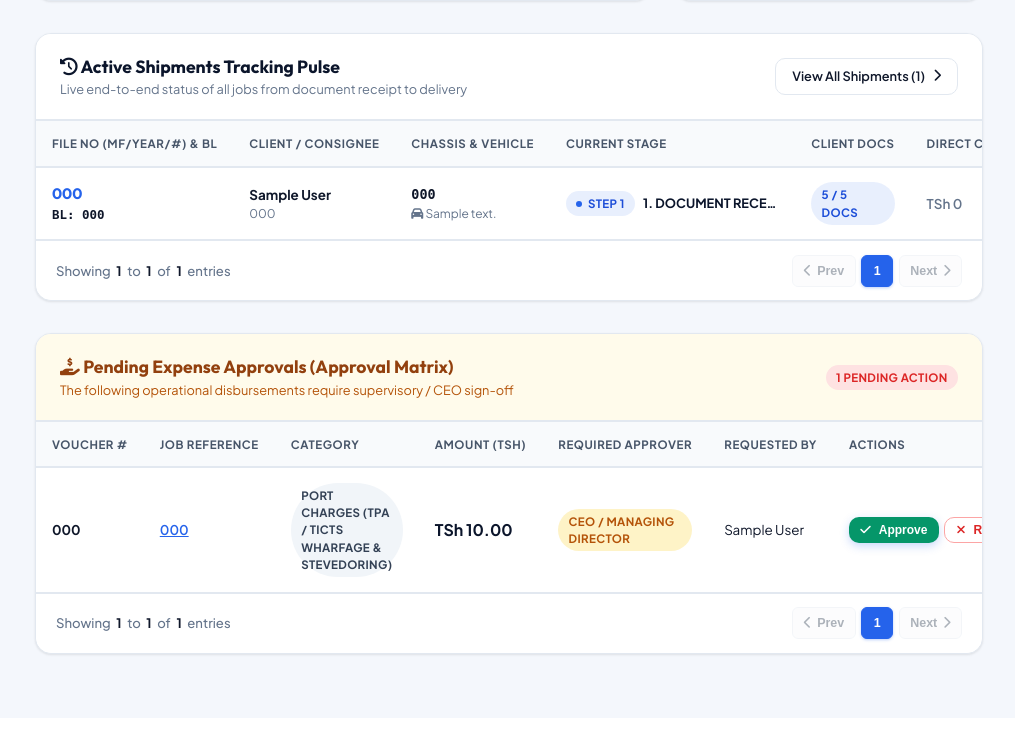
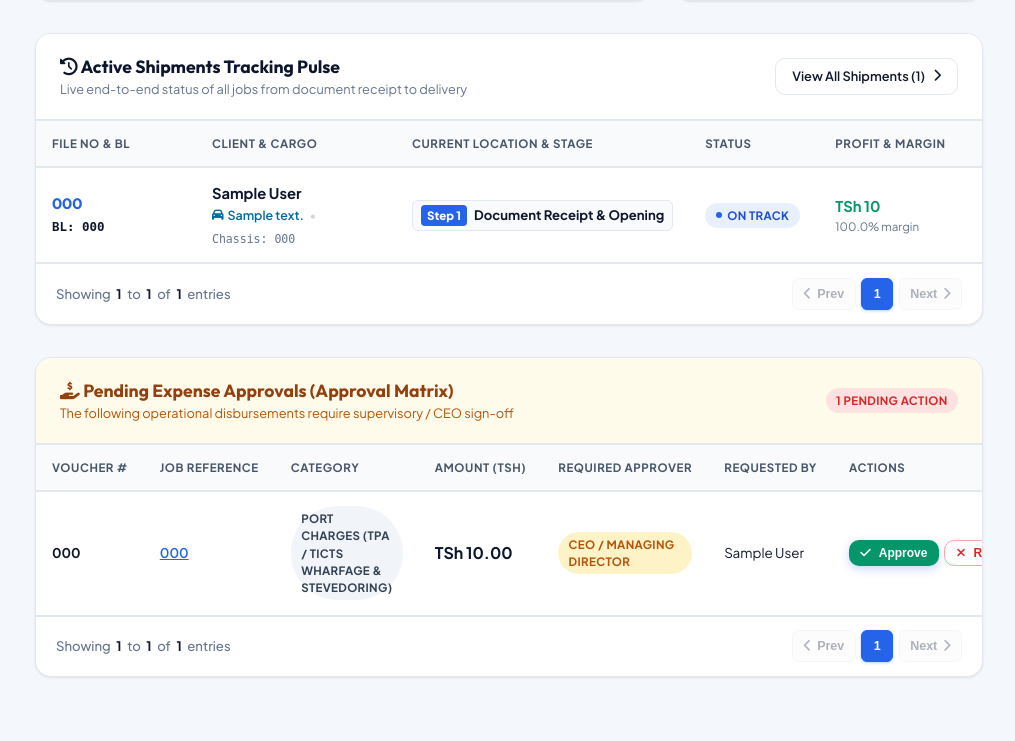
Before and after one commit to Nyisulya/malkia, a Django app: page /dashboard/ in a window 1280 px wide. Shown: the part 1288-2029 px from the top of the page, without its empty margins (265-1280 px from the left). Before the commit the page ends 1945 px from the top, so only its background shows below. Run offline with Django 5.2, Linux system fonts and the light colour scheme; a user stored in the database is signed in; tables that the repository leaves empty hold one stand-in row (values such as "Sample post"); data that the repository does not hold is empty.

Commit message:
Streamline CEO Tracking table: Remove 0/5 docs clutter, fix stage names, preserve Track and File actions

```diff
--- a/core/models.py
+++ b/core/models.py
@@ -395,6 +395,26 @@ class JobShipment(models.Model):
     @property
     def current_stage_obj(self):
         return self.stages.filter(stage_number=self.current_stage_number).first()
+
+    @property
+    def current_stage_display_name(self):
+        st = self.stages.filter(stage_number=self.current_stage_number).first()
+        if st and st.name_en:
+            return st.name_en
+        stage_names = {
+            1: "Document Receipt & Opening",
+            2: "TRA Declaration (TANCIS)",
+            3: "Assessment & Duty Notice",
+            4: "Customs Duty Payment",
+            5: "Physical Verification",
+            6: "Delivery Order (D/O)",
+            7: "Shipping Line Release",
+            8: "Port Invoice & Assessment",
+            9: "Port Charges Payment",
+            10: "In-Bond Yard Transfer",
+            11: "Gate Pass & Handover"
+        }
+        return stage_names.get(self.current_stage_number, f"Stage {self.current_stage_number}")
 
     @property
     def received_docs_checklist(self):
--- a/templates/core/dashboard.html
+++ b/templates/core/dashboard.html
@@ -761,107 +761,104 @@
         <table class="modern-table" data-page-size="8">
             <thead>
                 <tr>
-                    <th>{% if is_ceo or is_admin %}File No (MF/Year/#) &amp; BL{% else %}File Name (BL Number){% endif %}</th>
-                    <th>Client / Consignee</th>
-                    <th>Chassis &amp; Vehicle</th>
-                    <th>Current Stage</th>
-                    <th>Client Docs</th>
+                    <th style="min-width:160px;">File No &amp; BL</th>
+                    <th style="min-width:200px;">Client &amp; Cargo</th>
+                    <th style="min-width:220px;">Current Location &amp; Stage</th>
+                    <th style="min-width:130px;">Status</th>
                     {% if can_view_financials %}
-                    <th>Direct Costs</th>
-                    <th>Gross Margin</th>
-                    {% else %}
-                    <th>Assigned Officers</th>
-                    <th>Cargo / Vehicle</th>
+                    <th style="min-width:150px;">Profit &amp; Margin</th>
                     {% endif %}
-                    <th>Action</th>
+                    <th style="text-align:right;min-width:150px;">Action</th>
                 </tr>
             </thead>
             <tbody>
                 {% for job in jobs %}
                 <tr>
+                    <!-- 1. FILE NO & BL -->
                     <td>
-                        {% if is_ceo or is_admin %}
                         <strong style="font-family:var(--font-heading);font-size:0.95rem;color:var(--brand-navy-900);">
                             <a href="{% url 'job_detail' job.id %}" style="color:var(--brand-primary);text-decoration:none;">
                                 {{ job.job_number }}
                             </a>
                         </strong>
-                        <div style="font-size:0.78rem;font-weight:700;color:#0F172A;font-family:monospace;">BL: {{ job.bl_number|default:"—" }}</div>
-                        {% else %}
-                        <strong style="font-family:monospace;font-size:0.95rem;color:var(--brand-navy-900);">
-                            <a href="{% url 'job_detail' job.id %}" style="color:var(--brand-primary);text-decoration:none;">
-                                {{ job.staff_file_name }}
-                            </a>
+                        <div style="font-size:0.78rem;font-weight:700;color:#0F172A;font-family:monospace;margin-top:2px;">
+                            BL: {{ job.bl_number|default:"—" }}
+                        </div>
+                    </td>
+
+                    <!-- 2. CLIENT & CARGO -->
+                    <td>
+                        <strong style="color:var(--brand-navy-900);font-size:0.92rem;display:block;">
+                            {{ job.customer.company_name }}
                         </strong>
-                        {% endif %}
+                        <div style="font-size:0.78rem;color:#475569;margin-top:2px;display:flex;align-items:center;gap:0.35rem;flex-wrap:wrap;">
+                            <span style="display:inline-flex;align-items:center;gap:0.25rem;color:#0369A1;font-weight:600;">
+                                <i class="fa-solid fa-car" style="font-size:0.72rem;"></i>
+                                {{ job.cargo_description|default:"1 Motor Vehicle"|truncatechars:26 }}
+                            </span>
+                            {% if job.chassis_number and job.chassis_number != "—" and job.chassis_number != "-" %}
+                            <span style="color:#CBD5E1;">&bull;</span>
+                            <span style="font-family:monospace;font-size:0.72rem;color:#64748B;">Chassis: {{ job.chassis_number|truncatechars:10 }}</span>
+                            {% endif %}
+                        </div>
                     </td>
+
+                    <!-- 3. CURRENT LOCATION & STAGE -->
                     <td>
-                        <strong style="color:var(--text-main);">{{ job.customer.company_name }}</strong>
-                        <div style="font-size:0.75rem;color:var(--text-muted);">{{ job.customer.phone }}</div>
-                    </td>
-                    <td>
-                        <div><span style="font-weight:600;color:#0F172A;font-family:monospace;">{{ job.chassis_number|default:"—" }}</span></div>
-                        <div style="font-size:0.75rem;color:var(--text-muted);"><i class="fa-solid fa-car"></i> {{ job.cargo_description|default:"1 Motor Vehicle"|truncatechars:24 }}</div>
-                    </td>
-                    <td>
-                        <div style="display:flex;align-items:center;gap:0.5rem;flex-wrap:nowrap;">
-                            <span class="badge-pill {% if job.status == 'DELAYED' %}badge-delayed{% elif job.status == 'COMPLETED' %}badge-completed{% else %}badge-active{% endif %}" style="flex-shrink:0;">
-                                <span class="badge-dot"></span>
+                        <div style="display:inline-flex;align-items:center;gap:0.45rem;background:#F8FAFC;padding:4px 8px;border-radius:6px;border:1px solid #E2E8F0;">
+                            <span style="font-size:0.72rem;font-weight:800;background:var(--brand-primary);color:#FFF;padding:2px 6px;border-radius:4px;white-space:nowrap;">
                                 Step {{ job.current_stage_number }}
                             </span>
-                            <span style="font-size:0.8rem;font-weight:700;color:var(--brand-navy-900);white-space:nowrap;overflow:hidden;text-overflow:ellipsis;">
-                                {{ job.current_stage_obj.name_en|default:"1. DOCUMENT RECEIVE" }}
+                            <span style="font-size:0.82rem;font-weight:700;color:var(--brand-navy-900);white-space:nowrap;">
+                                {{ job.current_stage_display_name }}
                             </span>
                         </div>
                     </td>
+
+                    <!-- 4. STATUS -->
                     <td>
-                        <span class="badge-pill badge-active">{{ job.received_docs_count }} / 5 Docs</span>
+                        {% if job.status == 'DELAYED' %}
+                        <span class="badge-pill badge-delayed" style="font-weight:700;">
+                            <span class="badge-dot"></span> Delayed
+                        </span>
+                        {% elif job.status == 'COMPLETED' or job.status == 'CLOSED' %}
+                        <span class="badge-pill badge-completed" style="font-weight:700;">
+                            <span class="badge-dot"></span> Completed
+                        </span>
+                        {% else %}
+                        <span class="badge-pill badge-active" style="font-weight:700;">
+                            <span class="badge-dot"></span> On Track
+                        </span>
+                        {% endif %}
                     </td>
+
+                    <!-- 5. PROFIT & MARGIN -->
                     {% if can_view_financials %}
                     <td>
-                        <span style="font-weight:600;color:var(--text-muted);">
-                            TSh {{ job.total_expenses|floatformat:0 }}
-                        </span>
-                    </td>
-                    <td>
-                        <strong class="{% if job.gross_margin > 0 %}text-profit-positive{% else %}text-profit-negative{% endif %}">
+                        <strong class="{% if job.gross_margin > 0 %}text-profit-positive{% else %}text-profit-negative{% endif %}" style="font-size:0.92rem;display:block;">
                             TSh {{ job.gross_margin|floatformat:0 }}
                         </strong>
-                        <div style="font-size:0.72rem;color:var(--text-muted);">
+                        <div style="font-size:0.72rem;color:var(--text-muted);margin-top:1px;">
                             {{ job.gross_margin_percentage }}% margin
                         </div>
                     </td>
-                    {% else %}
-                    <td>
-                        <div style="font-size:0.8rem;font-weight:600;color:var(--brand-navy-900);">
-                            <i class="fa-solid fa-user-check" style="font-size:0.7rem;color:var(--brand-primary);"></i>
-                            {{ job.documentation_officer.get_full_name|default:"Docs Dept" }}
-                        </div>
-                        <div style="font-size:0.72rem;color:var(--text-muted);">
-                            Clear: {{ job.clearing_officer.first_name|default:"-" }} &bull; Port: {{ job.port_officer.first_name|default:"-" }}
-                        </div>
-                    </td>
-                    <td>
-                        <div style="font-size:0.8rem;color:var(--text-main);max-width:160px;white-space:nowrap;overflow:hidden;text-overflow:ellipsis;" title="{{ job.cargo_description }}">
-                            {{ job.cargo_description|default:"General Cargo" }}
-                        </div>
-                        <div style="font-size:0.72rem;color:var(--text-muted);">{{ job.container_size_type }}</div>
-                    </td>
                     {% endif %}
-                    <td style="white-space:nowrap;">
-                        <div style="display:flex;gap:0.4rem;align-items:center;">
-                            <a href="{% url 'client_shipment_detail' job.id %}" class="btn-header-action" style="padding:0.35rem 0.7rem;font-size:0.78rem;background:#16A34A;color:#FFFFFF;border:none;font-weight:800;border-radius:6px;text-decoration:none;display:inline-flex;align-items:center;gap:0.35rem;box-shadow:0 1px 2px rgba(22,163,74,0.3);" title="Track 9 Clearance Milestones">
+
+                    <!-- 6. ACTION (BOTH BUTTONS PRESERVED) -->
+                    <td style="text-align:right;white-space:nowrap;">
+                        <div style="display:inline-flex;gap:0.4rem;align-items:center;">
+                            <a href="{% url 'client_shipment_detail' job.id %}" class="btn-header-action" style="padding:0.35rem 0.72rem;font-size:0.78rem;background:#16A34A;color:#FFFFFF;border:none;font-weight:800;border-radius:6px;text-decoration:none;display:inline-flex;align-items:center;gap:0.32rem;box-shadow:0 1px 2px rgba(22,163,74,0.3);" title="Track 9 Clearance Milestones">
                                 <i class="fa-solid fa-route"></i> Track
                             </a>
-                            <a href="{% url 'job_detail' job.id %}" class="btn-header-action btn-outline" style="padding:0.35rem 0.65rem;font-size:0.78rem;border-radius:6px;">
-                                File <i class="fa-solid fa-chevron-right"></i>
+                            <a href="{% url 'job_detail' job.id %}" class="btn-header-action btn-outline" style="padding:0.35rem 0.65rem;font-size:0.78rem;border-radius:6px;font-weight:700;display:inline-flex;align-items:center;gap:0.25rem;">
+                                File <i class="fa-solid fa-chevron-right" style="font-size:0.7rem;"></i>
                             </a>
                         </div>
                     </td>
                 </tr>
                 {% empty %}
                 <tr>
-                    <td colspan="8" style="text-align:center;padding:2rem;color:var(--text-muted);">
+                    <td colspan="6" style="text-align:center;padding:2rem;color:var(--text-muted);">
                         {% if can_view_all_stages %}
                         No active shipments currently recorded. Click 'Open New File' to register a shipment.
                         {% else %}
```
